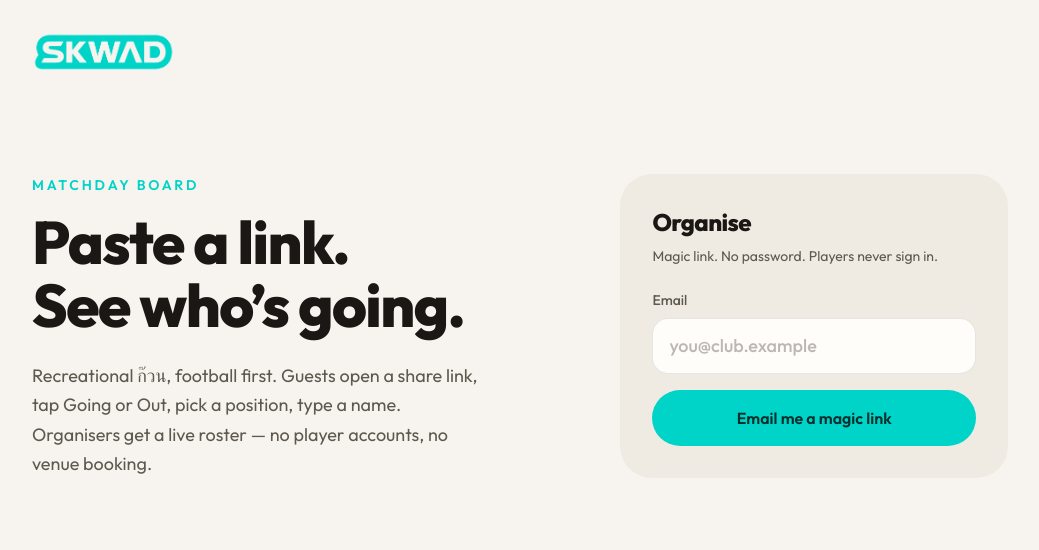
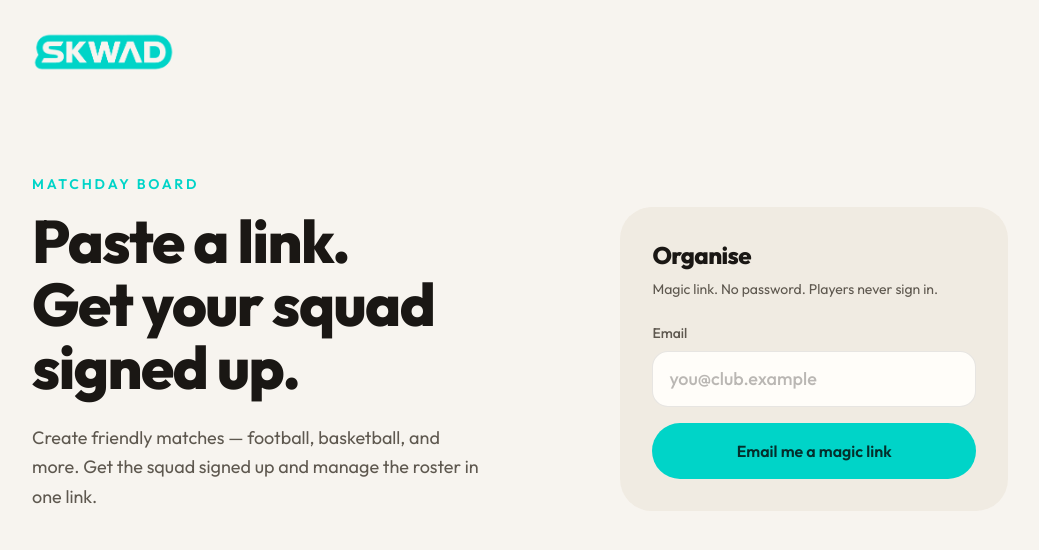
Before and after one commit to refvy/project-roster, a Next.js app: page / in a window 1280 px wide. Shown: the top 550 px of the page, without its empty margins (120-1159 px from the left). Built offline with nearby package versions, Linux system fonts and the light colour scheme; no server answers.

Commit message:
Thin copy: landing matches, Bench, player helper
Public landing H1 matches the OG tagline; body is the locked friendly
matches line. Hosting empty state and Bench drop / Any. Share pages get
No app. Pick a spot and tap Done.

Co-authored-by: refvy <refvy@users.noreply.github.com>

```diff
--- a/app/board/page.tsx
+++ b/app/board/page.tsx
@@ -150,7 +150,7 @@ export default async function BoardPage({
             {tab === "invited"
               ? "No matchdays you’ve joined yet. Open an invitation link to appear here."
               : organiser
-                ? "No matchdays yet. Create one, copy the link, send it to the ก๊วน."
+                ? "No matchdays yet. Create one and copy the invitation link."
                 : "Sign in with a magic link to host a matchday."}
           </p>
         ) : (
--- a/app/m/[publicId]/page.tsx
+++ b/app/m/[publicId]/page.tsx
@@ -110,6 +110,12 @@ export default async function GuestMatchdayPage({
           <h1 className="mt-3 font-display text-4xl tracking-tight md:text-5xl">
             {matchday.title}
           </h1>
+          <p
+            data-testid="signup-helper"
+            className="mt-2 text-sm text-ink-soft"
+          >
+            No app. Pick a spot and tap Done.
+          </p>
           <p className="mt-2">
             <SportChip sport={matchday.sport} testId="sport-label" />
           </p>
--- a/app/page.tsx
+++ b/app/page.tsx
@@ -34,12 +34,11 @@ export default async function HomePage({
           <h1 className="mt-4 max-w-xl font-display text-5xl leading-[1.05] tracking-tight md:text-6xl">
             Paste a link.
             <br />
-            See who’s going.
+            Get your squad signed up.
           </h1>
           <p className="mt-6 max-w-md text-lg leading-relaxed text-ink-soft">
-            Recreational ก๊วน, football first. Guests open a share link, tap
-            Going or Out, pick a position, type a name. Organisers get a live
-            roster — no player accounts, no venue booking.
+            Create friendly matches — football, basketball, and more. Get the
+            squad signed up and manage the roster in one link.
           </p>
         </div>
         <section className="rounded-[2rem] bg-cream-deep/80 p-6 md:p-8">
--- a/components/CoachBoard.tsx
+++ b/components/CoachBoard.tsx
@@ -214,7 +214,7 @@ function AnyStrip({
       className="rounded-2xl bg-cream px-4 py-3 ring-1 ring-accent/20"
     >
       <p className="text-xs font-semibold uppercase tracking-[0.18em] text-ink-soft">
-        Bench / Any
+        Bench
       </p>
       {people.length === 0 ? (
         <p className="mt-2 text-sm text-ink-soft">Nobody on the bench yet.</p>
```
Also changed, not shown: 2 other files (tests, documents, lock files or other folders).
